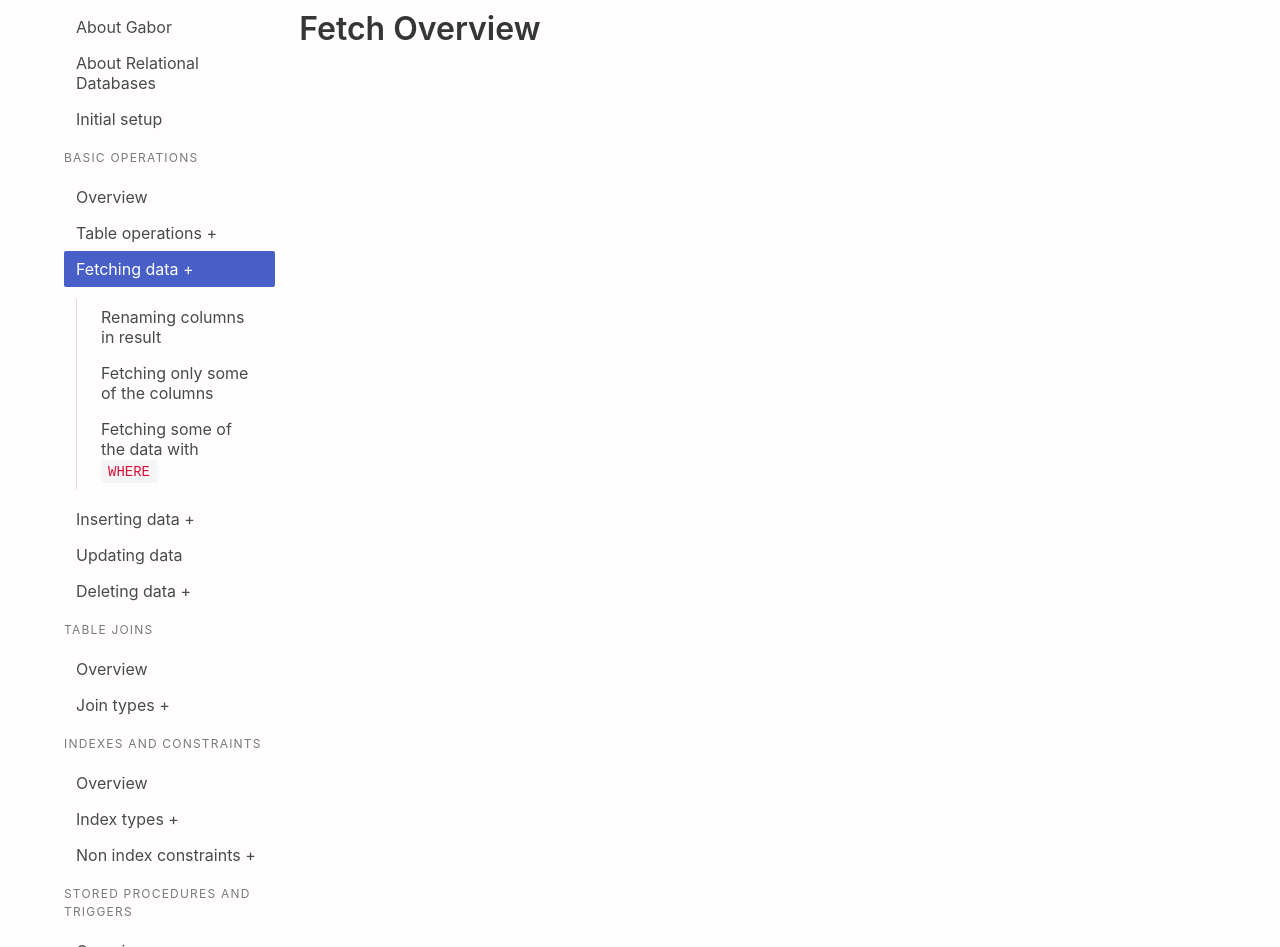
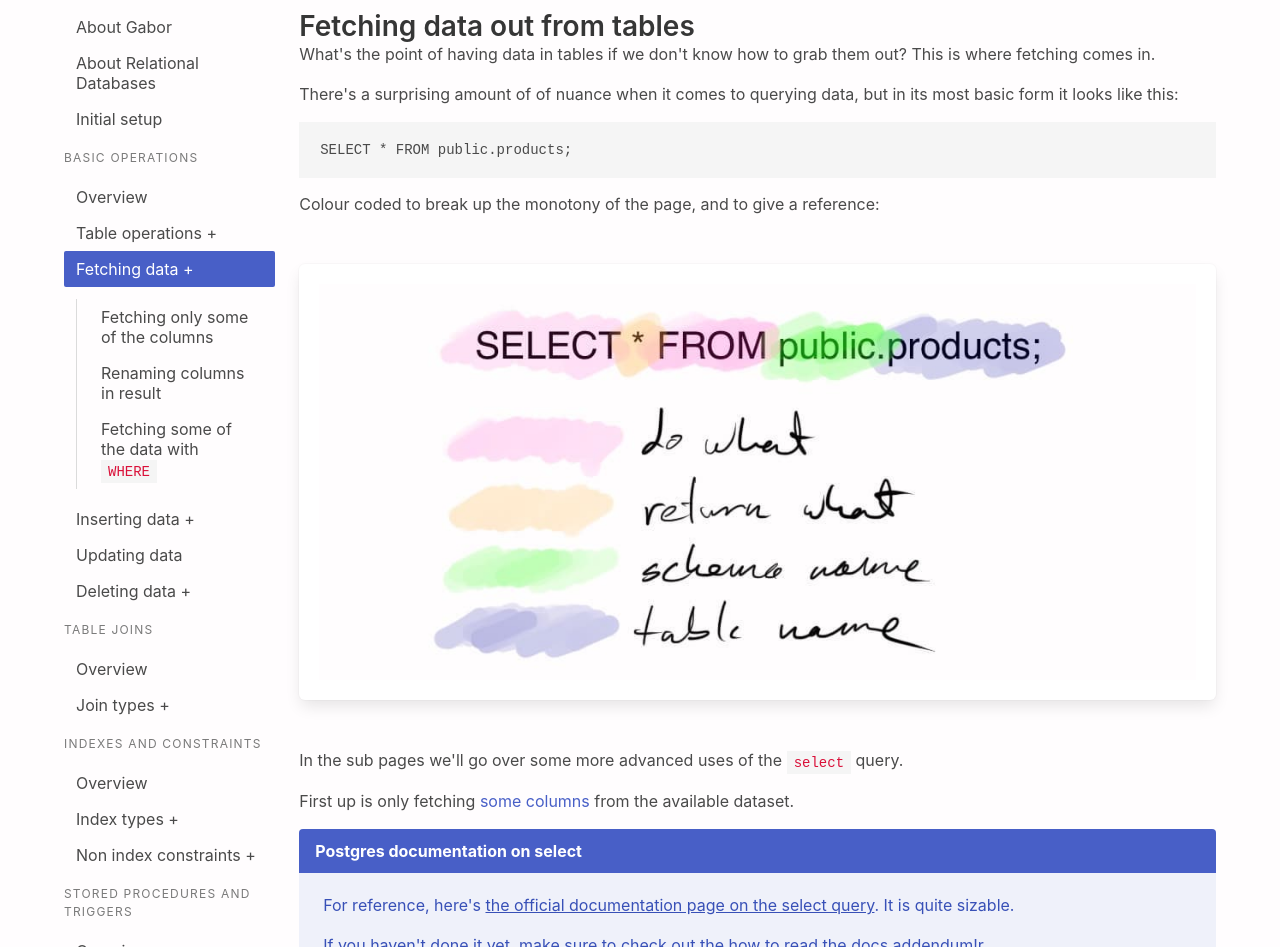
Before and after one commit to javorszky/jamstack-workshop-companion-static, a React (Vite) app: page /basic/select in a window 1280 px wide. Shown: the part 105-1052 px from the top of the page. Built offline with nearby package versions, Linux system fonts and the light colour scheme.

Commit message:
Add basic select

```diff
--- a/src/Nav.jsx
+++ b/src/Nav.jsx
@@ -78,10 +78,10 @@ function Nav() {
                     <Link to="/basic/select">Fetching data</Link>
                     <ul>
                         <li>
-                            <Link to="/basic/select/renaming-columns">Renaming columns in result</Link>
+                            <Link to="/basic/select/fetching-only-some-columns">Fetching only some of the columns</Link>
                         </li>
                         <li>
-                            <Link to="/basic/select/fetching-only-some-columns">Fetching only some of the columns</Link>
+                            <Link to="/basic/select/renaming-columns">Renaming columns in result</Link>
                         </li>
                         <li>
                             <Link to="/basic/select/where">Fetching some of the data with <code>WHERE</code></Link>
--- a/src/Pages/basic/select/Overview.jsx
+++ b/src/Pages/basic/select/Overview.jsx
@@ -1,5 +1,26 @@
+import { Link } from 'react-router-dom';
+import Message from '../../../components/Message';
+import basicSelectIllustration from '../../../assets/basic_select.jpg'
+
 export default function FetchOverview() {
     return (
-        <h1 className="title">Fetch Overview</h1>
+        <>
+            <h2 className="subtitle">Fetching data out from tables</h2>
+
+            <p>What's the point of having data in tables if we don't know how to grab them out? This is where fetching comes in.</p>
+            <p>There's a surprising amount of of nuance when it comes to querying data, but in its most basic form it looks like this:</p>
+            <pre><code>{`SELECT * FROM public.products;`}</code></pre>
+            <p>Colour coded to break up the monotony of the page, and to give a reference:</p>
+
+            <img src={basicSelectIllustration} alt="colour coded. Select from is do what. Star is return what. public is schema name, and products is table name" className="box my-6" />
+
+            <p>In the sub pages we'll go over some more advanced uses of the <code>select</code> query.</p>
+            <p>First up is only fetching <Link to="/basic/select/fetching-only-some-columns">some columns</Link> from the available dataset.</p>
+
+            <Message type="is-link" header="Postgres documentation on select">
+                <p>For reference, here's <a href="https://www.postgresql.org/docs/13/queries-overview.html">the official documentation page on the select query</a>. It is quite sizable.</p>
+                <p>If you haven't done it yet, make sure to check out the <Link to="/how-to-read-command-specifications">how to read the docs addendum</Link>!r</p>
+            </Message>
+        </>
     )
 }
```
Also changed, not shown: src/assets/basic_select.jpg (added).
